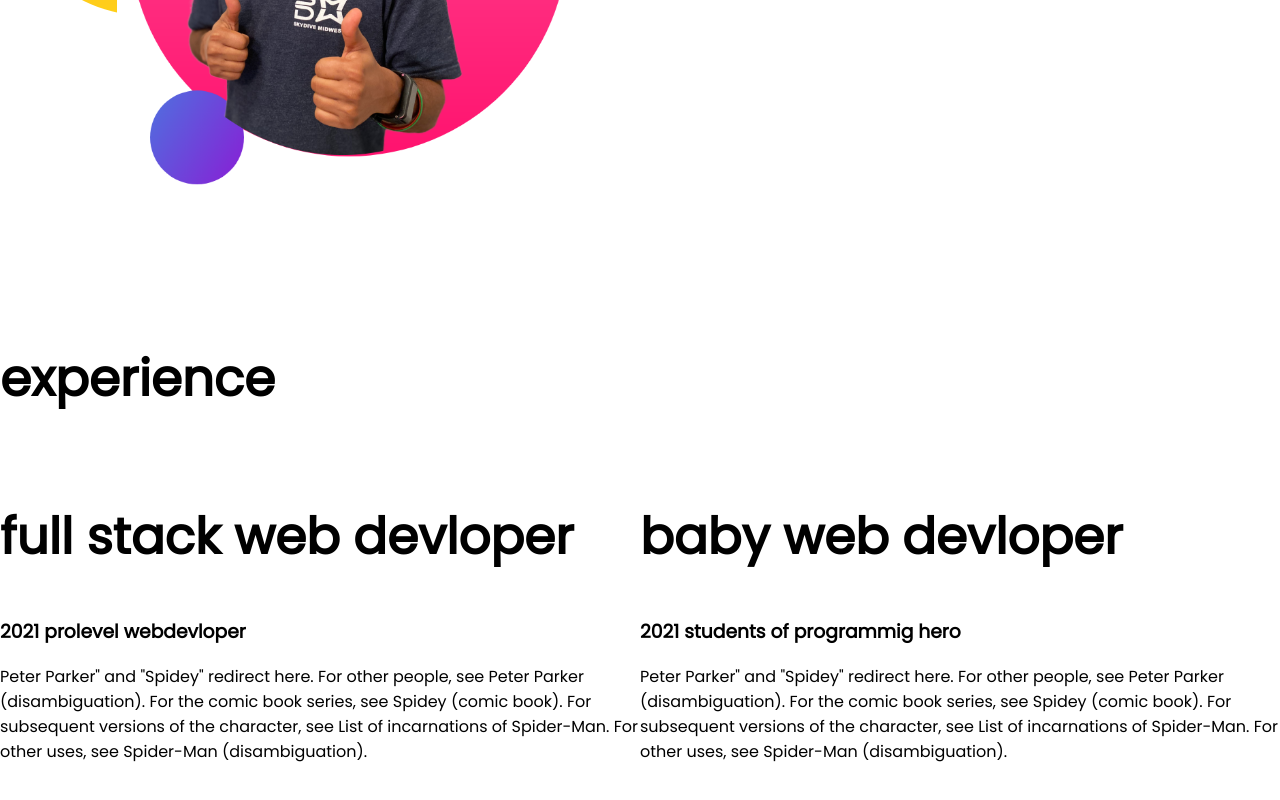
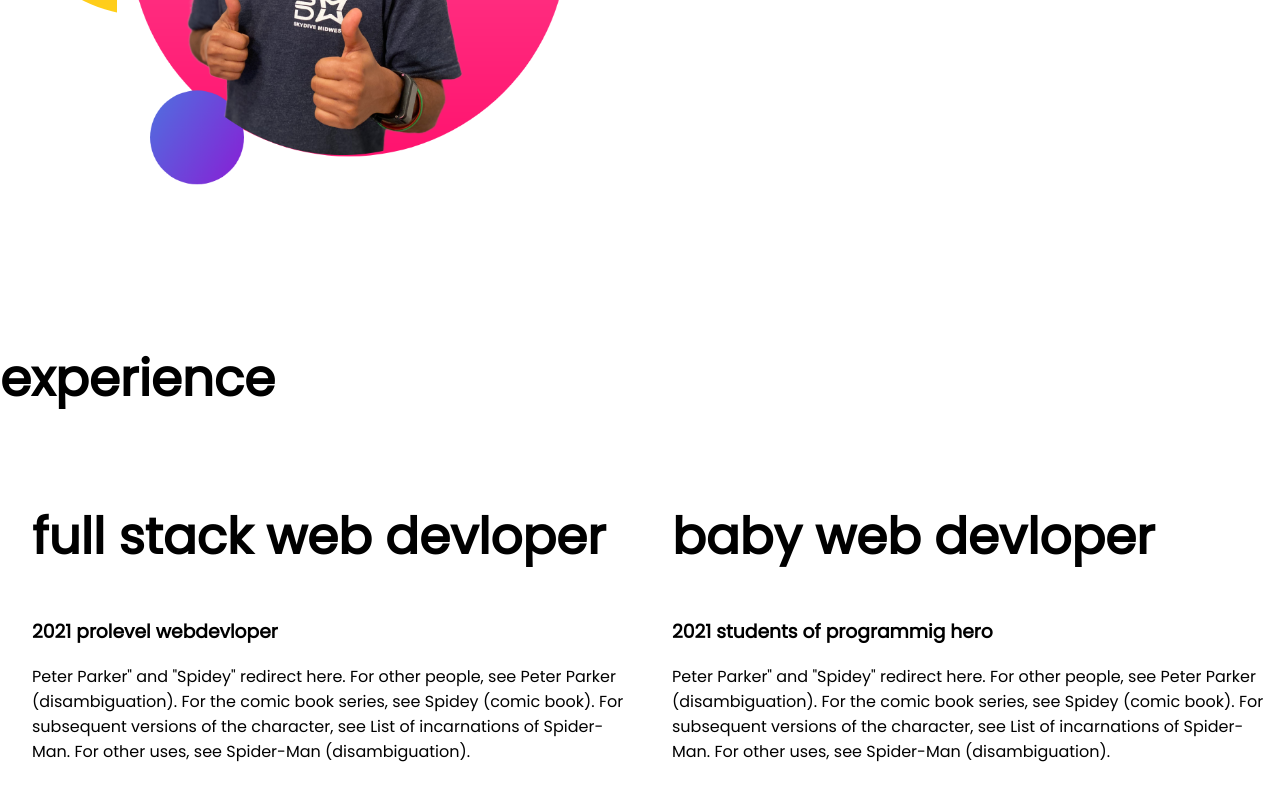
Before and after one commit to nazmul2584/devloper-protfolio, a plain HTML site: page index.html in a window 1280 px wide. Shown: the part 922-1722 px from the top of the page. Drawn offline with Linux system fonts and the light colour scheme.

Commit message:
exsection

```diff
--- a/index.html
+++ b/index.html
@@ -47,12 +47,12 @@
     <section class="">
       <h1>experience</h1>
      <div class="experiance-area" >
-      <div>
+      <div class="half">
         <h1>full stack web devloper</h1>
         <h3>2021 prolevel webdevloper</h3>
         <p>Peter Parker" and "Spidey" redirect here. For other people, see Peter Parker (disambiguation). For the comic book series, see Spidey (comic book). For subsequent versions of the character, see List of incarnations of Spider-Man. For other uses, see Spider-Man (disambiguation).</p>
       </div>
-      <div>
+      <div class="half">
         <h1>baby web devloper</h1>
         <h3>2021 students of programmig hero</h3>
         <p>Peter Parker" and "Spidey" redirect here. For other people, see Peter Parker (disambiguation). For the comic book series, see Spidey (comic book). For subsequent versions of the character, see List of incarnations of Spider-Man. For other uses, see Spider-Man (disambiguation).</p>
```
